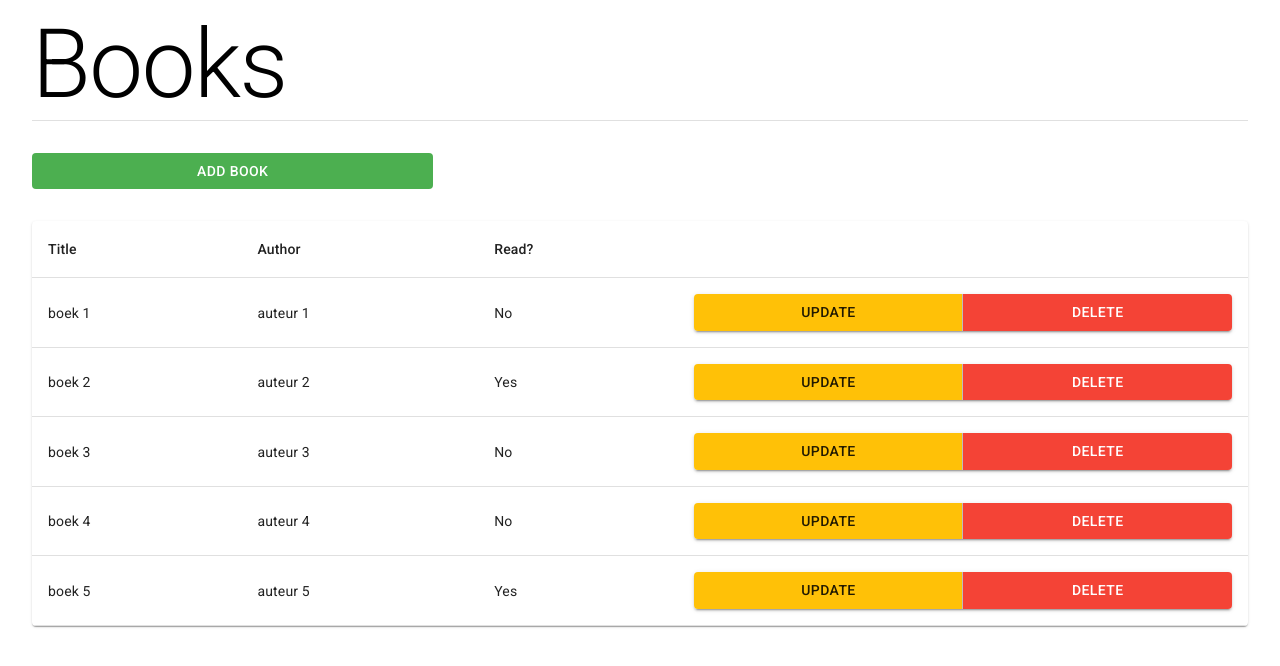
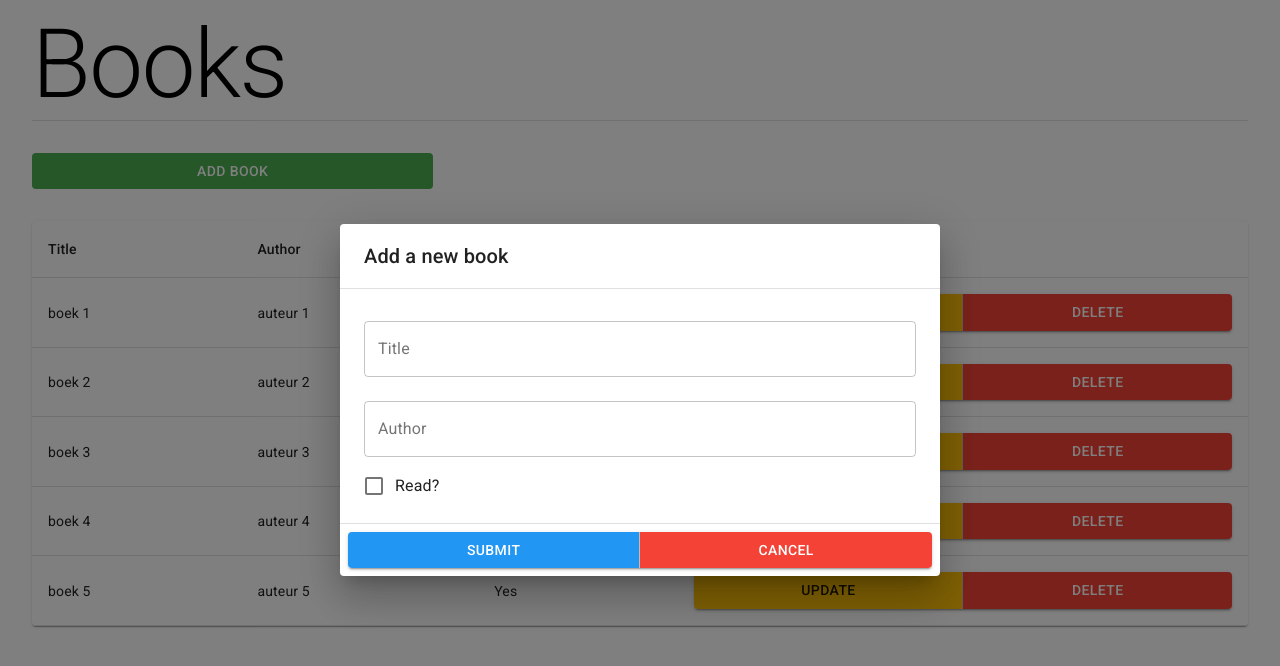
Before and after one commit to WesselKonstantinov/flask-react-crud, a React (Create React App) app: page / in a window 1280 px wide. Both pictures are taken after a click on the button "ADD BOOK". Shown: the top 666 px of the page. Built offline with nearby package versions, Linux system fonts and the light colour scheme.

Commit message:
Create and include form for including books

```diff
--- a/src/App.js
+++ b/src/App.js
@@ -1,10 +1,10 @@
 import { useState } from 'react';
-import { createTheme, makeStyles, responsiveFontSizes, ThemeProvider } from '@material-ui/core/styles';
+import { createTheme, responsiveFontSizes, ThemeProvider } from '@material-ui/core/styles';
 import Container from '@material-ui/core/Container';
 import Divider from '@material-ui/core/Divider';
-import Button from '@material-ui/core/Button';
 import Header from './components/Header';
 import BookTable from './components/BookTable';
+import AddBookForm from './components/AddBookForm';
 import amber from '@material-ui/core/colors/amber';
 import red from '@material-ui/core/colors/red';
 
@@ -23,19 +23,6 @@ let theme = createTheme({
 });
 theme = responsiveFontSizes(theme);
 
-const useStyles = makeStyles(theme => ({
-  buttonGreen: {
-    backgroundColor: theme.palette.success.main,
-    color: '#fff',
-    marginTop: theme.spacing(4),
-    marginBottom: theme.spacing(4),
-    width: '33%',
-    '&:hover': {
-      backgroundColor: theme.palette.success.light
-    }
-  }
-}));
-
 // Mock data
 const allBooks = [
   { id: 1, title: 'boek 1', author: 'auteur 1', read: false },
@@ -46,9 +33,13 @@ const allBooks = [
 ]
 
 function App() {
-  const classes = useStyles();
+  const [books, setBooks] = useState(allBooks);
 
-  const [books, setBooks] = useState(allBooks);
+  const addBook = (title, author, read) => {
+    const newBook = { id: new Date().valueOf(), title, author, read };
+    setBooks([...books, newBook]);
+  };
+
   return (
     <>
       <ThemeProvider theme={theme}>
@@ -56,7 +47,7 @@ function App() {
           <Header />
           <Divider />
           <main>
-            <Button className={classes.buttonGreen}>Add book</Button>
+            <AddBookForm addBook={addBook} />
             <BookTable books={books} />
           </main>
         </Container>
--- /dev/null
+++ b/src/components/AddBookForm.js
@@ -0,0 +1,139 @@
+import { useState } from 'react';
+import { makeStyles, withStyles } from '@material-ui/core/styles';
+import Button from '@material-ui/core/Button';
+import ButtonGroup from '@material-ui/core/ButtonGroup';
+import TextField from '@material-ui/core/TextField';
+import Dialog from '@material-ui/core/Dialog';
+import DialogActions from '@material-ui/core/DialogActions';
+import DialogContent from '@material-ui/core/DialogContent';
+import DialogTitle from '@material-ui/core/DialogTitle';
+import FormControlLabel from '@material-ui/core/FormControlLabel';
+import Checkbox from '@material-ui/core/Checkbox';
+
+const useStyles = makeStyles(theme => ({
+    buttonBlue: {
+        backgroundColor: theme.palette.info.main,
+        color: theme.palette.info.contrastText,
+        '&:hover': {
+            backgroundColor: theme.palette.info.light
+        }
+    },
+    buttonGreen: {
+        backgroundColor: theme.palette.success.main,
+        color: '#fff',
+        marginTop: theme.spacing(4),
+        marginBottom: theme.spacing(4),
+        width: '33%',
+        '&:hover': {
+            backgroundColor: theme.palette.success.light
+        }
+    },
+    buttonRed: {
+        backgroundColor: theme.palette.error.main,
+        color: theme.palette.error.contrastText,
+        '&:hover': {
+            backgroundColor: theme.palette.error.light
+        }
+    }
+}));
+
+const BlueCheckbox = withStyles(theme => ({
+    root: {
+        '&$checked': {
+            color: theme.palette.info.main
+        }
+    },
+    checked: {}
+}))(props => <Checkbox color="default" {...props} />)
+
+function AddBookForm({ addBook }) {
+    const classes = useStyles();
+    const [open, setOpen] = useState(false);
+    const [inputValues, setInputValues] = useState({ title: '', author: '', read: false });
+
+    const handleClickOpen = () => {
+        setOpen(true);
+    };
+
+    const handleClose = () => {
+        setOpen(false);
+        setInputValues({ title: '', author: '', read: false });
+    };
+
+    const handleInputChange = (e) => {
+        const { name, value, type, checked } = e.target;
+        type === 'checkbox' ?
+            setInputValues({ ...inputValues, [name]: checked })
+            :
+            setInputValues({ ...inputValues, [name]: value })
+    };
+
+    const handleSubmit = (e) => {
+        e.preventDefault();
+        addBook(inputValues.title, inputValues.author, inputValues.read);
+        handleClose();
+    };
+
+    return (
+        <div>
+            <Button
+                className={classes.buttonGreen}
+                onClick={handleClickOpen}
+            >
+                Add book
+            </Button>
+            <Dialog open={open} onClose={handleClose} fullWidth maxWidth="sm">
+                <DialogTitle>Add a new book</DialogTitle>
+                <DialogContent dividers>
+                    <TextField
+                        variant="outlined"
+                        margin="normal"
+                        fullWidth
+                        type="text"
+                        id="title"
+                        name="title"
+                        label="Title"
+                        value={inputValues.title}
+                        onChange={handleInputChange}
+                    />
+                    <TextField
+                        variant="outlined"
+                        margin="normal"
+                        fullWidth
+                        type="text"
+                        id="author"
+                        name="author"
+                        label="Author"
+                        value={inputValues.author}
+                        onChange={handleInputChange}
+                    />
+                    <FormControlLabel
+                        label="Read?"
+                        control={<BlueCheckbox
+                            name="read"
+                            checked={inputValues.read}
+                            onChange={handleInputChange}
+                        />}
+                    />
+                </DialogContent>
+                <DialogActions>
+                    <ButtonGroup variant="contained" fullWidth>
+                        <Button
+                            className={classes.buttonBlue}
+                            onClick={handleSubmit}
+                        >
+                            Submit
+                        </Button>
+                        <Button
+                            className={classes.buttonRed}
+                            onClick={handleClose}>
+                            Cancel
+                        </Button>
+                    </ButtonGroup>
+                </DialogActions>
+            </Dialog>
+        </div>
+    );
+}
+
+export default AddBookForm;
```
